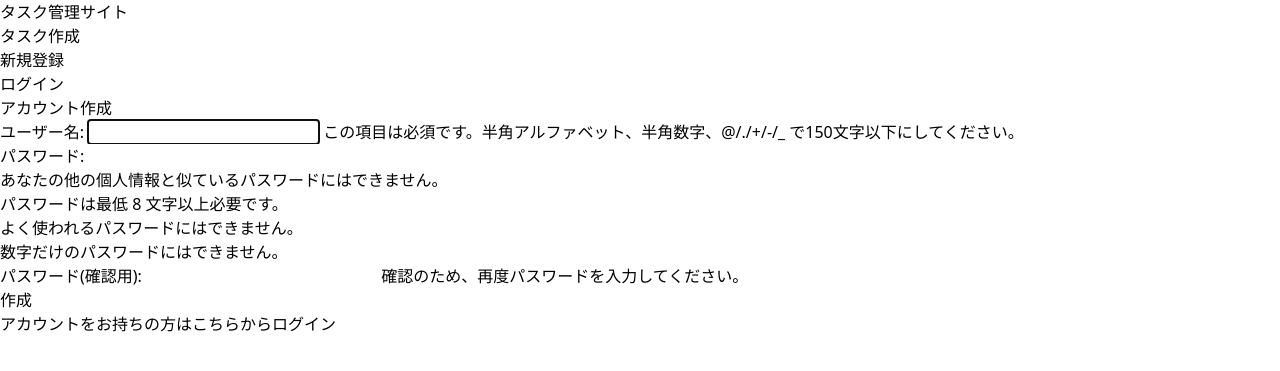
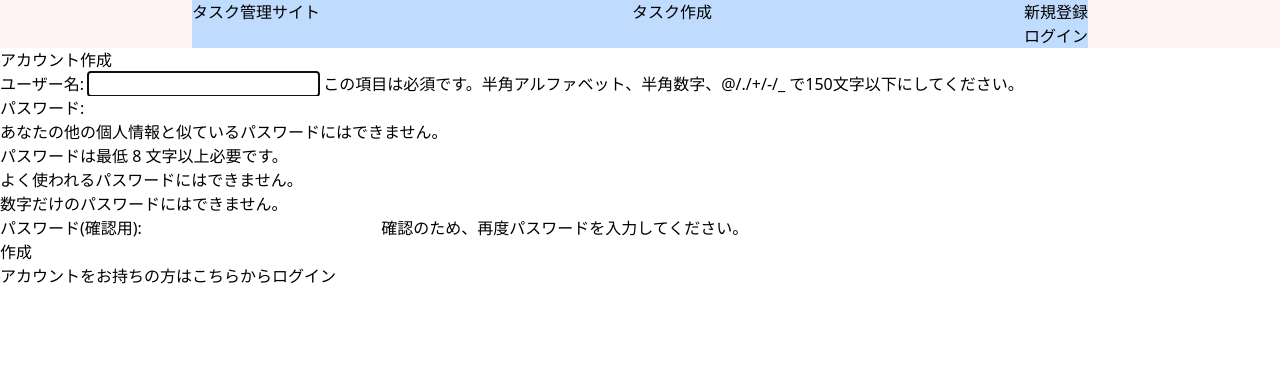
Before and after one commit to nibuno/djangoTaskApp, a Django app: page /signup/ in a window 1280 px wide. Shown: the top 371 px of the page. Run offline with Django 4.2, Linux system fonts and the light colour scheme; some libraries are stand-ins or nearby versions.

Commit message:
ヘッダーのレイアウト調整

```diff
--- a/mysite/tasks/templates/base.html
+++ b/mysite/tasks/templates/base.html
@@ -8,12 +8,12 @@
     {% tailwind_css %}
 </head>
 <header>
+    <nav class="w-full bg-red-50">
+        <div class="flex justify-between bg-blue-200 max-w-4xl mx-auto">
             <p><a href="{% url 'task_list' %}">タスク管理サイト</a></p>
-    <nav>
             <ul>
                 <li><a href="{% url 'task_create' %}">タスク作成</a></li>
             </ul>
-    </nav>
             <ul>
                 {% if user.is_authenticated %}
                 <li><a href="{% url 'logout' %}">ログアウト</a></li>
@@ -22,6 +22,8 @@
                 <li><a href="{% url 'login' %}">ログイン</a></li>
                 {% endif %}
             </ul>
+        </div>
+    </nav>
 </header>
 <body>
 {% block content %}
```
Lines whose indentation alone changed are shown as unchanged.
